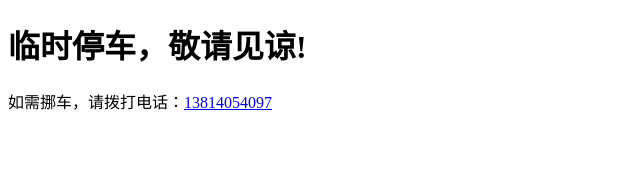
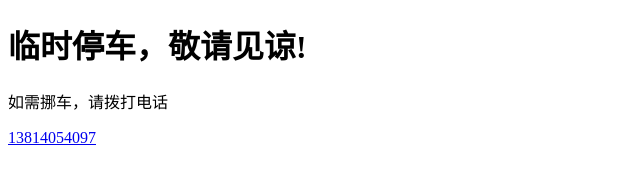
Before and after one commit to zhikun0704/wechat_car, a plain HTML site: page index.html in a window 1280 px wide. Shown: the whole page, without its empty margins (0-640 px from the left). Drawn offline with Linux system fonts and the light colour scheme.

Commit message:
Update index.html

```diff
--- a/index.html
+++ b/index.html
@@ -8,6 +8,6 @@
   <body>
     <h1>临时停车，敬请见谅!</h1>
 
-    <p>如需挪车，请拨打电话：<a href="tel:13814054097">13814054097</a></p>
+    <p>如需挪车，请拨打电话</p><a href="tel:13814054097">13814054097</a>
   </body>
 </html>
```
